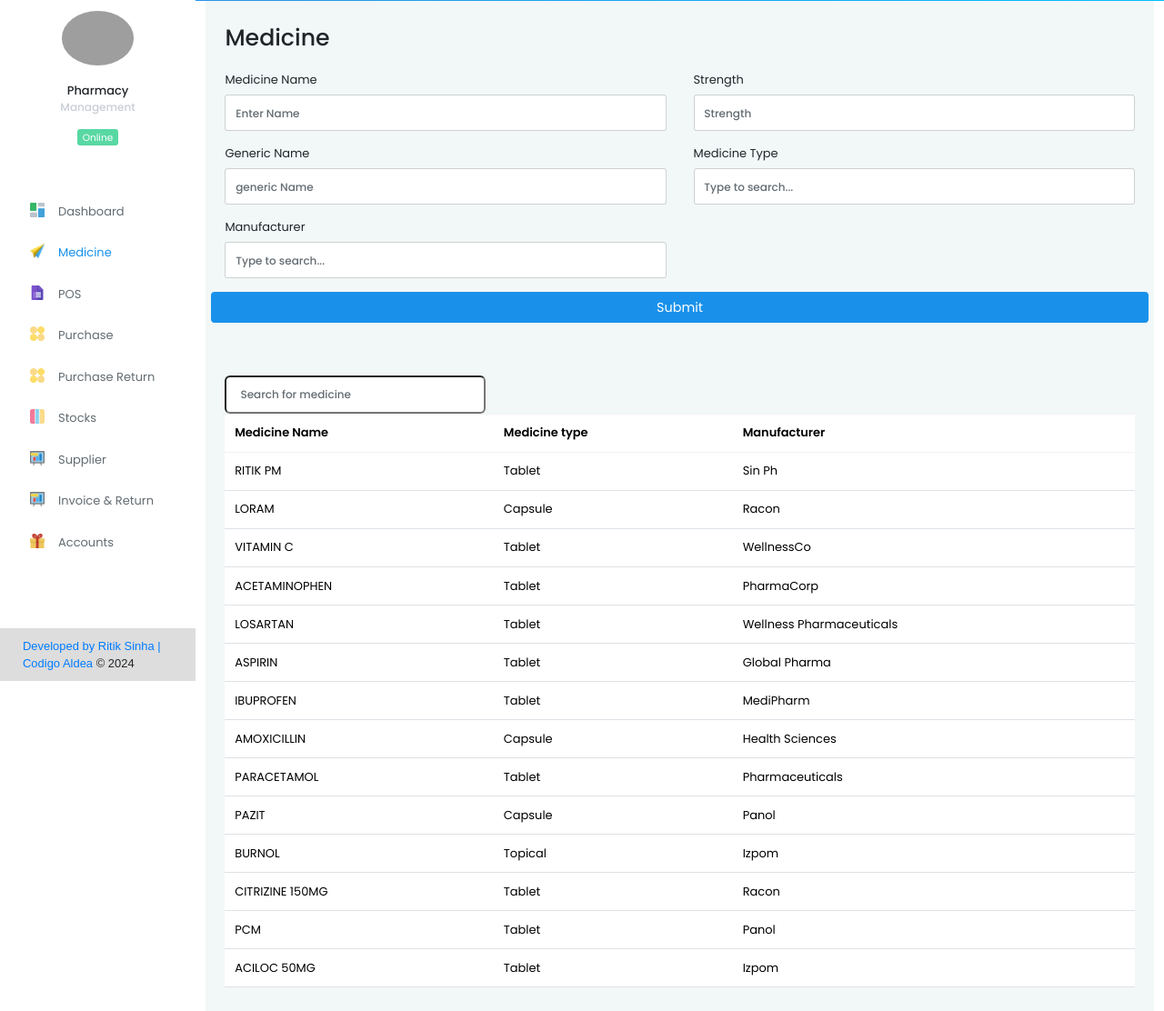
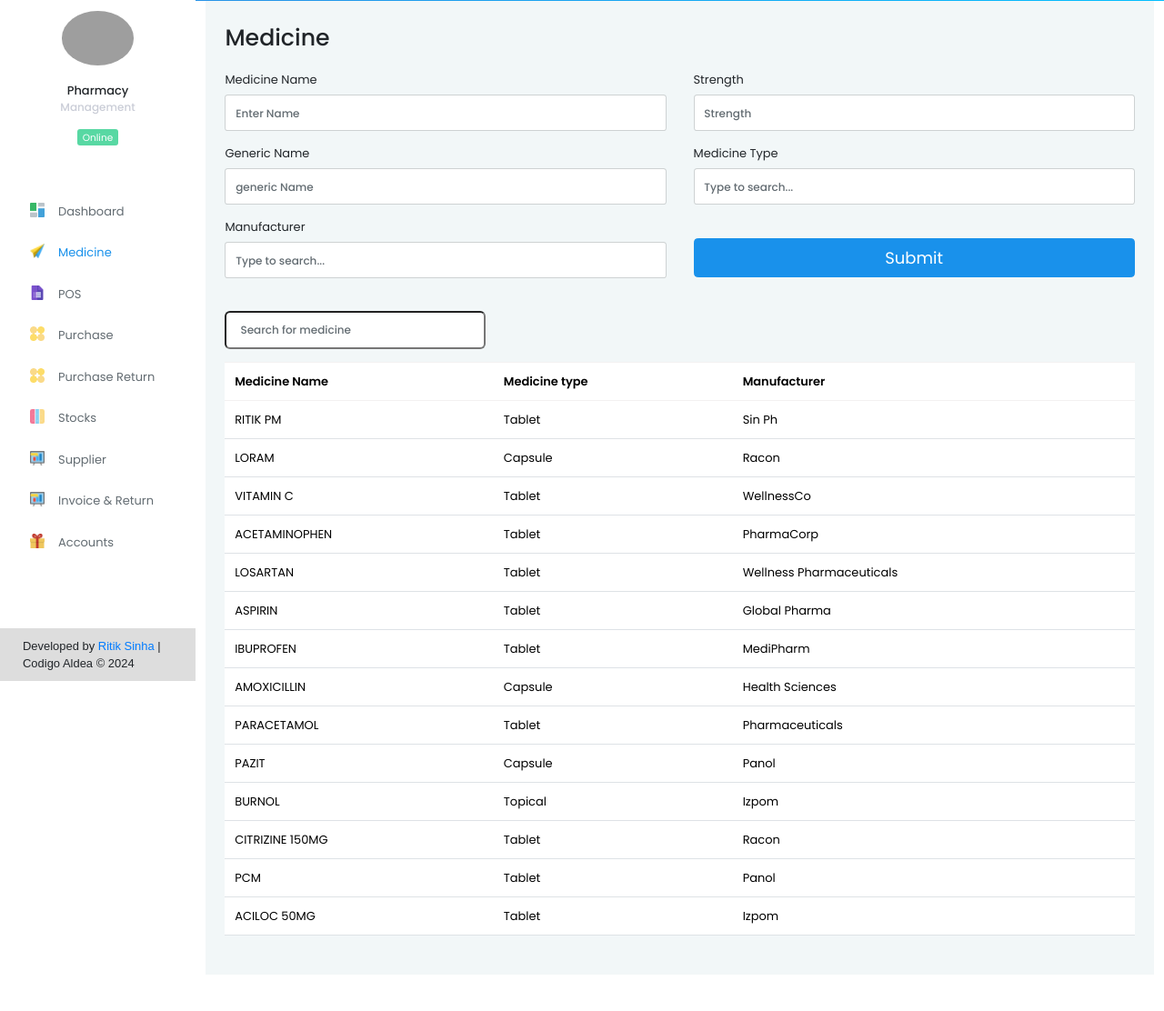
Before and after one commit to CodigoAldea/Pharmacy, a Django app: page /medicine in a window 1280 px wide. Shown: the part 51-1163 px from the top of the page at 91% size. After the commit the page ends 1123 px from the top, so only its background shows below. Run offline with Django 4.2, Linux system fonts and the light colour scheme; data comes from the database, SQL or seed files in the repository; both versions use the stored data as it was after the commit; some libraries are stand-ins or nearby versions; grey boxes are pictures that could not be loaded.

Commit message:
new_change_front

```diff
--- a/templates/base.html
+++ b/templates/base.html
@@ -19,6 +19,7 @@
 </head>
 
 <body>
+    {% comment %} <div style="height : 100vh;"> {% endcomment %}
      <!-- partial:partials/_navbar.html -->
       <nav class="navbar navbar-default col-lg-12 col-12 p-0 fixed-top d-flex flex-row">
         <div class="bg-white text-center navbar-brand-wrapper">
@@ -42,7 +43,7 @@
       <div class="container-fluid">
         <div class="row row-offcanvas row-offcanvas-right">
           <!-- partial:partials/_sidebar.html -->
-          <nav class="bg-white sidebar sidebar-offcanvas" id="sidebar">
+          <nav class="bg-white sidebar sidebar-offcanvas" id="sidebar" style="position : fixed;">
             <div class="user-info">
               <img src="/static/images/med.png" alt="">
               <p class="name">Pharmacy</p>
@@ -143,27 +144,19 @@
                 </a>
               </li> {% endcomment %}
             </ul>
-            <footer style=" position: absolute;
-            bottom: 50px;
-            width: 100%;
-            background-color: #ddd;
-            padding: 10px;">
+            <footer style=" position: absolute;bottom: 50px; width: 100%; background-color: #ddd; padding: 10px;">
               <div class="container-fluid clearfix" style="font-family: sans-serif; ">
                 <span class="float-center">
-                  <a href="https://www.linkedin.com/in/ritik-sinha-7468a716a/">Developed by Ritik Sinha | Codigo Aldea</a> &copy; 2024
+                  Developed by<a href="https://www.linkedin.com/in/ritik-sinha-7468a716a/"> Ritik Sinha </a> | Codigo Aldea &copy; 2024
                 </span>
               </div>
            </footer>
           </nav>
-
-
-
           {% block page %}
 
           {% endblock page %}
-
-    <!-- partial:partials/_footer.html -->
       </div>
+    {% comment %} </div> {% endcomment %}
     <script>
       function toggleBodyClass() {
           // Get the body element
--- a/templates/medicine/medicine.html
+++ b/templates/medicine/medicine.html
@@ -33,7 +33,8 @@ document.addEventListener("DOMContentLoaded", function() {
               }
           }
       }
-}</script>
+  }
+</script>
 {% endblock head %}
 
 {% block page %}
@@ -41,7 +42,7 @@ document.addEventListener("DOMContentLoaded", function() {
     <!-- partial -->
     <div class="content-wrapper">
       <h3 class="page-heading mb-4">Medicine</h3>
-      <form class="forms-sample" method="post">
+      <form class="forms-sample mb-4" method="post">
         {% csrf_token %}
         <div class="form-group">
           <label for="exampleInputEmail1">Medicine Name</label>
@@ -75,14 +76,12 @@ document.addEventListener("DOMContentLoaded", function() {
                 {% endfor %}
             </datalist>
         </div>
-        <div class="form-group"><br>
-
+        <div class="form-group d-flex justify-content-center align-items-center" >
+          <button type="submit" class="btn btn-primary btn-lg mt-4" style="width: 100%;">Submit</button>
         </div>
-
-      <button type="submit" class="btn btn-primary" style="width: 100%;">Submit</button>
     </form>
-      <br><br><br>
-      <div style="max-height: 50vh; display:block; overflow-y:auto">
+      {% comment %} <br><br><br> {% endcomment %}
+      <div class="mb-3" style="max-height: 50vh; display:block; overflow-y:auto">
         <input type="text" id="searchInput" onkeyup="searchMedicine()" placeholder="Search for medicine">
       </div>
         <table class="table" id="medicineTable">
--- a/templates/pos/return.html
+++ b/templates/pos/return.html
@@ -184,7 +184,7 @@ function searchName() {
   <br>
   <h3>Invoice History </h3>
   <h4 style="text-align: end;"><a href="{% url 'return_details' %}" class="btn btn-warning">View Return History</a></h4>
-  <div style="margin-left:30%">  <input type="text" id="searchInput" onkeyup="searchName()" placeholder="Search by Name ">  <input style="margin-left: 2%;" type="text" id="searchInput2" onkeyup="searchMedicine()" placeholder="Search by phone number"></div>
+  <div class='mb-3'style="margin-left:30%">  <input type="text" id="searchInput" onkeyup="searchName()" placeholder="Search by Name ">  <input style="margin-left: 2%;" type="text" id="searchInput2" onkeyup="searchMedicine()" placeholder="Search by phone number"></div>
 
   <div style="max-height: 70vh; display:block; overflow-y:auto">
   <table class="table" id="invoiceTable">
--- a/templates/pos/return_details.html
+++ b/templates/pos/return_details.html
@@ -40,7 +40,8 @@ function searchName() {
     <!-- partial -->
     <div class="content-wrapper">
 <h3>Invoice History </h3>
-  <div style="margin-left:30%">  <input type="text" id="searchInput" onkeyup="searchName()" placeholder="Search by Name or Phone">
+  <div class='mb-3' style="margin-left:30%">
+    <input type="text" id="searchInput" onkeyup="searchName()" placeholder="Search by Name or Phone">
 </div>
 
   <div style="max-height: 70vh; display:block; overflow-y:auto">
--- a/templates/supplier/supplier.html
+++ b/templates/supplier/supplier.html
@@ -49,7 +49,7 @@ document.addEventListener("DOMContentLoaded", function() {
   </form>
 <div style="max-height: 70vh; display:block; overflow-y:auto">
   <input type="text" id="searchInput" onkeyup="searchName()" placeholder="Search by Name ">
-<table class="table" id="supplierTable">
+<table class="table mt-3" id="supplierTable">
     <thead>
       <tr><th>
         Supplier Name
```
Also changed, not shown: templates/pos/pos.html (+7 -17 lines), db.sqlite3. Lines whose indentation alone changed are shown as unchanged.
